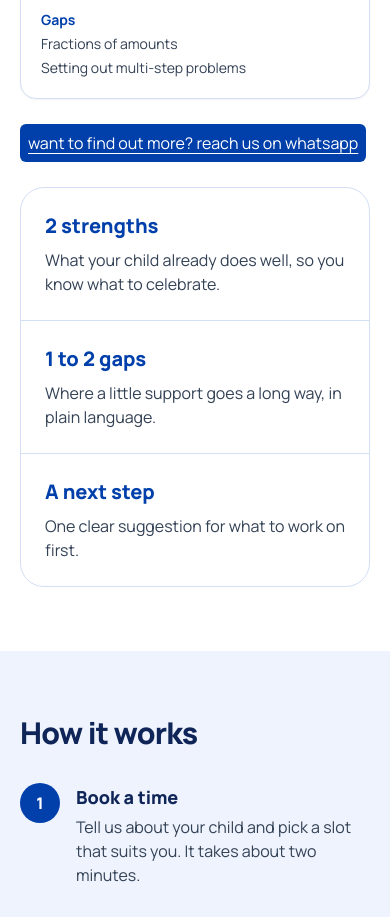
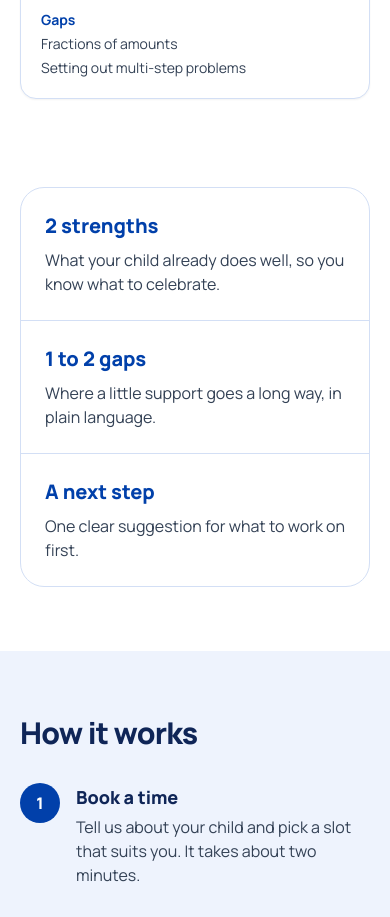
Before and after one commit to iredia039/bestway-academy, a Next.js app: page / in a window 390 px wide. Shown: the part 2060-2977 px from the top of the page. Built offline with nearby package versions, Linux system fonts and the light colour scheme.

Commit message:
change whatsapp link on hero section

```diff
--- a/app/page.js
+++ b/app/page.js
@@ -64,7 +64,7 @@ function SampleSheet() {
     </div>
 
       <div className="mt-8">
-                      <a href="https://wa.me//447830740997" className="mt-8 text-white underline decoration-1 bg-brand rounded-md p-2 underline-offset-4">
+                      <a href="https://wa.me//447830740997" className="mt-8 text-white underline decoration-1 lg:bg-brand lg:rounded-md p-2 underline-offset-4">
             want to find out more? reach us on whatsapp
           </a>
       </div>
```
